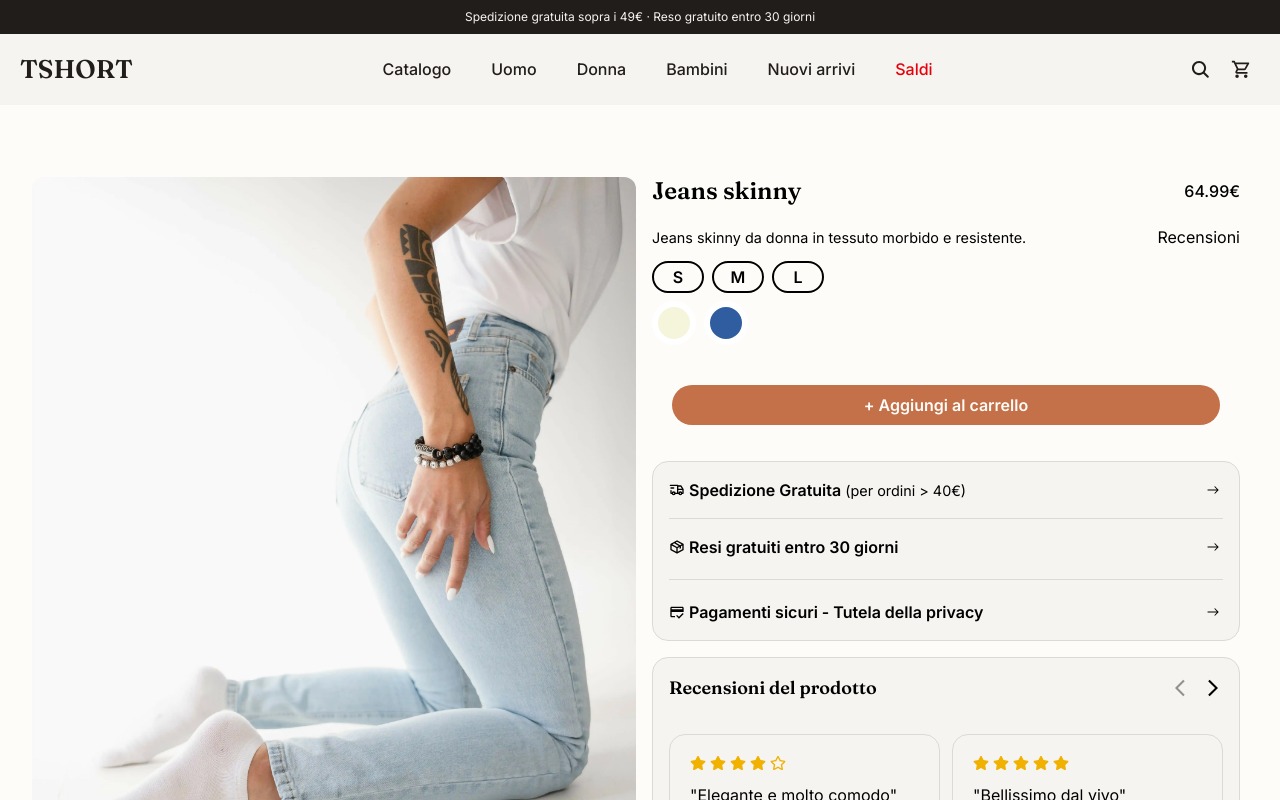
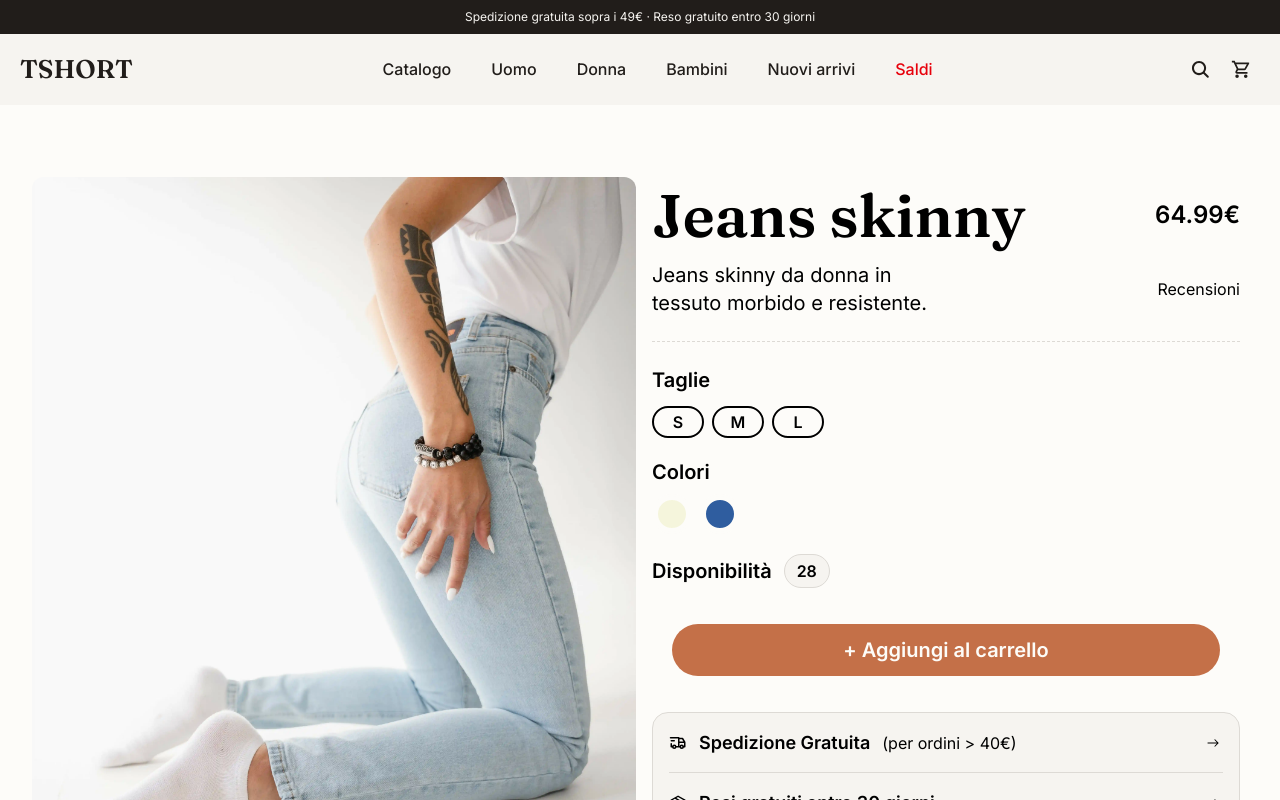
Before and after one commit to santie96/TShort, a React (Vite) app: page /prodotto/14 in a window 1280 px wide. Shown: the top 800 px of the page. Built offline with nearby package versions, Linux system fonts and the light colour scheme.

Commit message:
fix layout

```diff
--- a/src/component/pages/Layout/Prodotto.jsx
+++ b/src/component/pages/Layout/Prodotto.jsx
@@ -75,23 +75,24 @@ function Prodotto() {
                         </div>
 
 
-                        <div className="flex flex-col gap-4 p-2">
+                        <div className="flex flex-col gap-4 p-2 lg:mt-3">
 
+
+                            <div className="flex flex-col gap-2 lg:gap-5">
+                                <div className="flex flex-col gap-4">
                                     {/* titolo, prezzo */}
-                            <div className="flex flex-col gap-2">
-                                <div className="flex flex-col gap-4">
                                     <div className="flex w-full justify-between items-center">
-                                        <h2 className="text-title-size font-title font-semibold">{prodotto.title}</h2>
+                                        <h2 className="text-2xl lg:text-6xl font-title font-semibold">{prodotto.title}</h2>
                                         {showSale ? (
-                                            <div className="flex items-center gap-2 font-text">
-                                                <span className="font-medium line-through text-black">{OriginalPrice}€</span>
+                                            <div className="flex items-center gap-2 lg:gap-5 font-text">
+                                                <span className="font-medium line-through text-black  lg:text-xl">{OriginalPrice}€</span>
                                                 <div className="flex items-center gap-2 rounded bg-red-500/20 px-2 py-1">
-                                                    <span className="font-medium text-xl text-red-600">{priceTot}€</span>
-                                                    <span className="font-medium text-red-600">-{prodotto.sale}%</span>
+                                                    <span className="font-medium text-xl lg:text-2xl text-red-600">{priceTot}€</span>
+                                                    <span className="font-medium text-red-600 lg:text-xl">-{prodotto.sale}%</span>
                                                 </div>
                                             </div>
                                         ) : (
-                                            <span className="font-medium">{OriginalPrice}€</span>
+                                            <span className="font-medium lg:text-2xl lg:font-semibold">{OriginalPrice}€</span>
                                         )}
                                     </div>
 
@@ -99,34 +100,46 @@ function Prodotto() {
                                     {/* descirizione, recensioni */}
                                     <div className="flex w-full justify-between items-center">
 
-                                        <p className="text-[0.9rem] text-balance">{prodotto.description}</p>
+                                        <p className="text-[0.9rem] lg:text-xl text-balance">{prodotto.description}</p>
 
                                         <span>Recensioni</span>
                                     </div>
                                 </div>
 
+                                <hr className="text-[#DDDAD5] my-1 border-dashed" />
 
-                                <div>
+                                <div className="flex flex-col gap-4 font-text">
                                     {/* taglie */}
+                                    <div className="flex flex-col gap-2">
+                                        <h2 className="font-semibold text-xl">Taglie</h2>
                                         <div className="flex flex-wrap gap-2 py-1">
                                             {sizes.map((size) => (
-                                            <button type="button" key={size} className="h-8 w-13 font-text text-base font-semibold border-2 cursor-pointer border-black rounded-3xl hover:bg-gray-100 transition-all duration-300">{size} </button>
+                                                <button
+                                                    type="button"
+                                                    key={size}
+                                                    className="h-8 w-13 font-text text-base font-semibold border-2 cursor-pointer border-black rounded-3xl hover:bg-gray-600 transition-all duration-300"
+                                                >
+                                                    {size}
+                                                </button>
 
                                             ))}
+                                        </div>
                                     </div>
 
 
                                     {/* colori */}
+                                    <div className="flex flex-col gap-1">
+                                        <h2 className="font-semibold text-xl">Colori</h2>
                                         <div className="flex flex-wrap gap-2 py-1">
                                             {colors.map((color) => (
                                                 <button
                                                     key={color.hex}
                                                     type="button"
-                                                className="group cursor-pointer relative h-11 w-11 rounded-full border-2 border-white bg-transparent p-0 transition-transform duration-200 hover:scale-105"
+                                                    className="group cursor-pointer relative h-10 w-10 rounded-full border-2 border-[#FDFCF9] bg-transparent transition-transform duration-200 hover:scale-105"
                                                     aria-label={color.name}
                                                 >
                                                     <span
-                                                    className="absolute inset-0 rounded-full border-4 border-white transition-all duration-200 group-hover:outline-2 group-hover:outline-black"
+                                                        className="absolute inset-0 rounded-full border-4 border-[#FDFCF9] transition-all duration-200 group-hover:outline-2 group-hover:outline-black"
                                                         style={{ backgroundColor: color.hex }}
                                                     />
 
@@ -135,17 +148,25 @@ function Prodotto() {
                                         </div>
                                     </div>
 
+                                    <div className="flex gap-3 items-center">
+                                        <h2 className="font-semibold text-xl">Disponibilità</h2>
+                                        <div className="border border-[#DDDAD5] bg-[#F6F4F0] py-1 px-3 rounded-3xl">
+                                            <span className="text-black font-semibold">{prodotto.stock}</span>
+                                        </div>
+                                    </div>
+                                </div>
+
                             </div>
 
 
                             {/* pulsante */}
-                            <div className=" flex flex-1 items-end md:p-5 lg:p-5 w-full justify-center">
+                            <div className=" flex items-end md:p-5 lg:p-5 w-full justify-center">
 
                                 <div className="w-full
-                                py-2 bg-[#C47048] text-[#FDFCF8] rounded-full cursor-pointer flex justify-center items-center text-base font-semibold hover:bg-">
+                                py-2 lg:py-3 bg-[#C47048] lg:bg-[#23201D] lg:hover:bg-[#C47048] lg:transition-colors lg:hover:duration-300 text-[#FDFCF8] rounded-full cursor-pointer flex justify-center items-center text-base font-semibold hover:bg-">
                                     <button type="button" className="cursor-pointer flex items-center justify-center gap-2">
                                         {isLargeScreen ? (
-                                            <span>+ Aggiungi al carrello</span>
+                                            <span className="text-xl">+ Aggiungi al carrello</span>
                                         ) : (
                                             <>
                                                 <MdOutlineAddShoppingCart className="text-lg" />
@@ -156,30 +177,27 @@ function Prodotto() {
                                 </div>
                             </div>
 
-
-
-
                             {/* Info spedizioni */}
                             <div className="h-auto rounded-2xl border border-[#DDDAD5] bg-[#F6F4F0] font-text">
                                 <div className="flex flex-col gap-3 p-4 ">
 
 
                                     <Link className="flex items-center justify-between">
-                                        <p className="font-semibold flex items-center gap-1"><TbTruckDelivery /> {`Spedizione Gratuita`} <span className="text-[0.9rem] font-normal">{`(per ordini > 40€)`}</span></p>
+                                        <p className="font-semibold flex items-center gap-1 lg:gap-3 lg:text-[1.125rem]"><TbTruckDelivery /> {`Spedizione Gratuita`} <span className="lg:text-base text-[0.9rem]  font-normal">{`(per ordini > 40€)`}</span></p>
 
                                         <IoIosArrowRoundForward className="text-xl" />
                                     </Link>
 
                                     <hr className="text-[#DDDAD5] my-1" />
 
-                                    <Link className="flex items-center justify-between"><p className="font-semibold flex items-center gap-1"><BiPackage /> {`Resi gratuiti entro 30 giorni`}</p>
+                                    <Link className="flex items-center justify-between"><p className="font-semibold flex items-center gap-1 lg:gap-3 lg:text-[1.125rem]"><BiPackage /> {`Resi gratuiti entro 30 giorni`}</p>
                                         <IoIosArrowRoundForward className="text-xl" />
                                     </Link>
 
                                     <hr className="text-[#DDDAD5] my-2" />
 
                                     <Link className="flex items-center justify-between">
-                                        <p className="font-semibold flex items-center gap-1"><MdCreditScore /> Pagamenti sicuri - Tutela della privacy</p>
+                                        <p className="font-semibold flex items-center gap-1 lg:gap-3 lg:text-[1.125rem]"><MdCreditScore /> Pagamenti sicuri - Tutela della privacy</p>
                                         <IoIosArrowRoundForward className="text-xl" />
                                     </Link>
 
@@ -187,8 +205,13 @@ function Prodotto() {
                                 </div>
                             </div>
 
+                        </div>
+
+
+
+
                         {/* Recensioni */}
-                            <div className="rounded-2xl border border-[#DDDAD5] bg-[#F6F4F0] p-4">
+                        <div className="p-4 md:col-span-2">
                             <div className="flex items-center justify-between gap-3">
                                 <h3 className="font-title text-lg font-semibold">Recensioni del prodotto</h3>
                                 <div className="flex items-center gap-2">
@@ -213,13 +236,11 @@ function Prodotto() {
                                 </div>
                             </div>
 
-                                <div className="mt-4 grid gap-3 md:grid-cols-2">
+                            <div className="grid gap-3 md:grid-cols-2 lg:grid-cols-3">
                                 {visibleReviews.map((review) => (
                                     <CardRecensioni key={review.id} {...review} />
                                 ))}
                             </div>
-                            </div>
-
                         </div>
 
 
--- a/src/data/prodotti.json
+++ b/src/data/prodotti.json
@@ -23,7 +23,7 @@
       "M",
       "L"
     ],
-    "disponibilita": 9,
+    "stock": 9,
     "image": "/img/webP/prodotto-15.webp"
   },
   {
@@ -54,7 +54,7 @@
       "M",
       "L"
     ],
-    "disponibilita": 13,
+    "stock": 13,
     "image": "/img/webP/prodotto-4.webp"
   },
   {
@@ -90,7 +90,7 @@
       "8Y",
       "10Y"
     ],
-    "disponibilita": 4,
+    "stock": 4,
     "image": "/img/webP/prodotto-40.webp"
   },
   {
@@ -117,7 +117,7 @@
       "M",
       "L"
     ],
-    "disponibilita": 28,
+    "stock": 28,
     "image": "/img/webP/prodotto-14.webp"
   },
   {
@@ -145,7 +145,7 @@
       "8Y",
       "10Y"
     ],
-    "disponibilita": 18,
+    "stock": 18,
     "image": "/img/webP/prodotto-32.webp"
   },
   {
@@ -177,7 +177,7 @@
       "8Y",
       "10Y"
     ],
-    "disponibilita": 5,
+    "stock": 5,
     "image": "/img/webP/prodotto-30.webp"
   },
   {
@@ -209,7 +209,7 @@
       "8Y",
       "10Y"
     ],
-    "disponibilita": 21,
+    "stock": 21,
     "image": "/img/webP/prodotto-31.webp"
   },
   {
@@ -245,7 +245,7 @@
       "8Y",
       "10Y"
     ],
-    "disponibilita": 16,
+    "stock": 16,
     "image": "/img/webP/prodotto-26.webp"
   },
   {
@@ -281,7 +281,7 @@
       "8Y",
       "10Y"
     ],
-    "disponibilita": 48,
+    "stock": 48,
     "image": "/img/webP/prodotto-21.webp"
   },
   {
@@ -312,7 +312,7 @@
       "M",
       "L"
     ],
-    "disponibilita": 46,
+    "stock": 46,
     "image": "/img/webP/prodotto-1.webp"
   },
   {
@@ -344,7 +344,7 @@
       "8Y",
       "10Y"
     ],
-    "disponibilita": 7,
+    "stock": 7,
     "image": "/img/webP/prodotto-23.webp"
   },
   {
@@ -375,7 +375,7 @@
       "M",
       "L"
     ],
-    "disponibilita": 45,
+    "stock": 45,
     "image": "/img/webP/prodotto-17.webp"
   },
   {
@@ -402,7 +402,7 @@
       "M",
       "L"
     ],
-    "disponibilita": 26,
+    "stock": 26,
     "image": "/img/webP/prodotto-10.webp"
   },
   {
@@ -434,7 +434,7 @@
       "8Y",
       "10Y"
     ],
-    "disponibilita": 13,
+    "stock": 13,
     "image": "/img/webP/prodotto-37.webp"
   },
   {
@@ -470,7 +470,7 @@
       "8Y",
       "10Y"
     ],
-    "disponibilita": 43,
+    "stock": 43,
     "image": "/img/webP/prodotto-39.webp"
   },
   {
@@ -497,7 +497,7 @@
       "M",
       "L"
     ],
-    "disponibilita": 46,
+    "stock": 46,
     "image": "/img/webP/prodotto-5.webp"
   },
   {
@@ -524,7 +524,7 @@
       "M",
       "L"
     ],
-    "disponibilita": 20,
+    "stock": 20,
     "image": "/img/webP/prodotto-18.webp"
   },
   {
@@ -552,7 +552,7 @@
       "8Y",
       "10Y"
     ],
-    "disponibilita": 11,
+    "stock": 11,
     "image": "/img/webP/prodotto-36.webp"
   },
   {
@@ -587,7 +587,7 @@
       "M",
       "L"
     ],
-    "disponibilita": 48,
+    "stock": 48,
     "image": "/img/webP/prodotto-16.webp"
   },
   {
@@ -618,7 +618,7 @@
       "M",
       "L"
     ],
-    "disponibilita": 34,
+    "stock": 34,
     "image": "/img/webP/prodotto-7.webp"
   },
   {
@@ -654,7 +654,7 @@
       "8Y",
       "10Y"
     ],
-    "disponibilita": 15,
+    "stock": 15,
     "image": "/img/webP/prodotto-22.webp"
   },
   {
@@ -685,7 +685,7 @@
       "M",
       "L"
     ],
-    "disponibilita": 4,
+    "stock": 4,
     "image": "/img/webP/prodotto-9.webp"
   },
   {
@@ -713,7 +713,7 @@
       "8Y",
       "10Y"
     ],
-    "disponibilita": 18,
+    "stock": 18,
     "image": "/img/webP/prodotto-35.webp"
   },
   {
@@ -749,7 +749,7 @@
       "8Y",
       "10Y"
     ],
-    "disponibilita": 41,
+    "stock": 41,
     "image": "/img/webP/prodotto-28.webp"
   },
   {
@@ -784,7 +784,7 @@
       "M",
       "L"
     ],
-    "disponibilita": 44,
+    "stock": 44,
     "image": "/img/webP/prodotto-20.webp"
   },
   {
@@ -820,7 +820,7 @@
       "8Y",
       "10Y"
     ],
-    "disponibilita": 34,
+    "stock": 34,
     "image": "/img/webP/prodotto-38.webp"
   },
   {
@@ -851,7 +851,7 @@
       "M",
       "L"
     ],
-    "disponibilita": 18,
+    "stock": 18,
     "image": "/img/webP/prodotto-2.webp"
   },
   {
@@ -879,7 +879,7 @@
       "8Y",
       "10Y"
     ],
-    "disponibilita": 39,
+    "stock": 39,
     "image": "/img/webP/prodotto-25.webp"
   },
   {
@@ -915,7 +915,7 @@
       "8Y",
       "10Y"
     ],
-    "disponibilita": 41,
+    "stock": 41,
     "image": "/img/webP/prodotto-33.webp"
   },
   {
@@ -943,7 +943,7 @@
       "8Y",
       "10Y"
     ],
-    "disponibilita": 17,
+    "stock": 17,
     "image": "/img/webP/prodotto-27.webp"
   },
   {
@@ -975,7 +975,7 @@
       "8Y",
       "10Y"
     ],
-    "disponibilita": 21,
+    "stock": 21,
     "image": "/img/webP/prodotto-24.webp"
   },
   {
@@ -1010,7 +1010,7 @@
       "M",
       "L"
     ],
-    "disponibilita": 15,
+    "stock": 15,
     "image": "/img/webP/prodotto-13.webp"
   },
   {
@@ -1038,7 +1038,7 @@
       "8Y",
       "10Y"
     ],
-    "disponibilita": 29,
+    "stock": 29,
     "image": "/img/webP/prodotto-29.webp"
   },
   {
@@ -1069,7 +1069,7 @@
       "M",
       "L"
     ],
-    "disponibilita": 3,
+    "stock": 3,
     "image": "/img/webP/prodotto-6.webp"
   },
   {
@@ -1096,7 +1096,7 @@
       "M",
       "L"
     ],
-    "disponibilita": 46,
+    "stock": 46,
     "image": "/img/webP/prodotto-12.webp"
   },
   {
@@ -1131,7 +1131,7 @@
       "M",
       "L"
     ],
-    "disponibilita": 40,
+    "stock": 40,
     "image": "/img/webP/prodotto-19.webp"
   },
   {
@@ -1162,7 +1162,7 @@
       "M",
       "L"
     ],
-    "disponibilita": 45,
+    "stock": 45,
     "image": "/img/webP/prodotto-11.webp"
   },
   {
@@ -1193,7 +1193,7 @@
       "M",
       "L"
     ],
-    "disponibilita": 32,
+    "stock": 32,
     "image": "/img/webP/prodotto-3.webp"
   },
   {
@@ -1228,7 +1228,7 @@
       "M",
       "L"
     ],
-    "disponibilita": 25,
+    "stock": 25,
     "image": "/img/webP/prodotto-8.webp"
   },
   {
@@ -1260,7 +1260,7 @@
       "8Y",
       "10Y"
     ],
-    "disponibilita": 41,
+    "stock": 41,
     "image": "/img/webP/prodotto-34.webp"
   }
 ]
```
Lines whose indentation alone changed are shown as unchanged.
